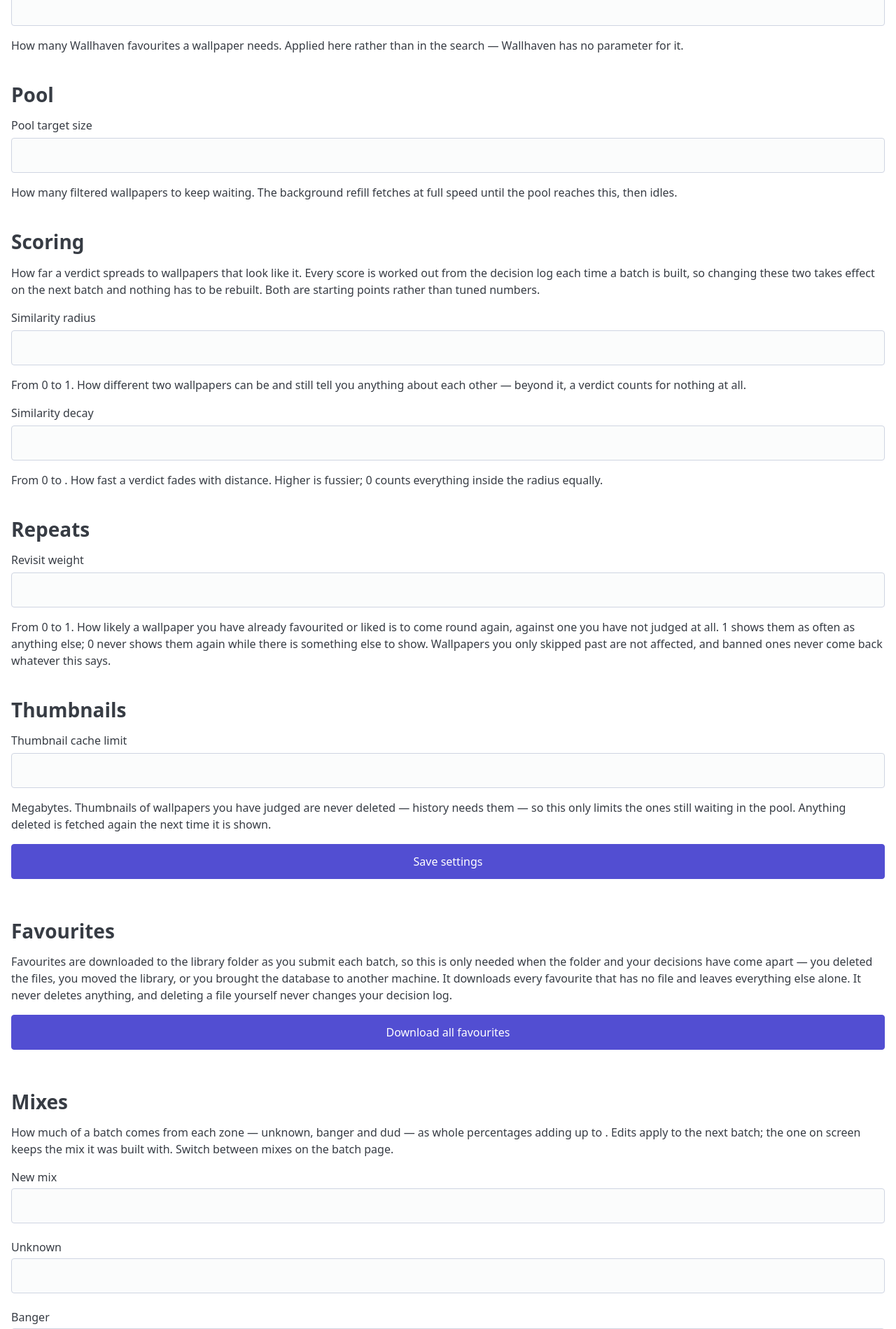
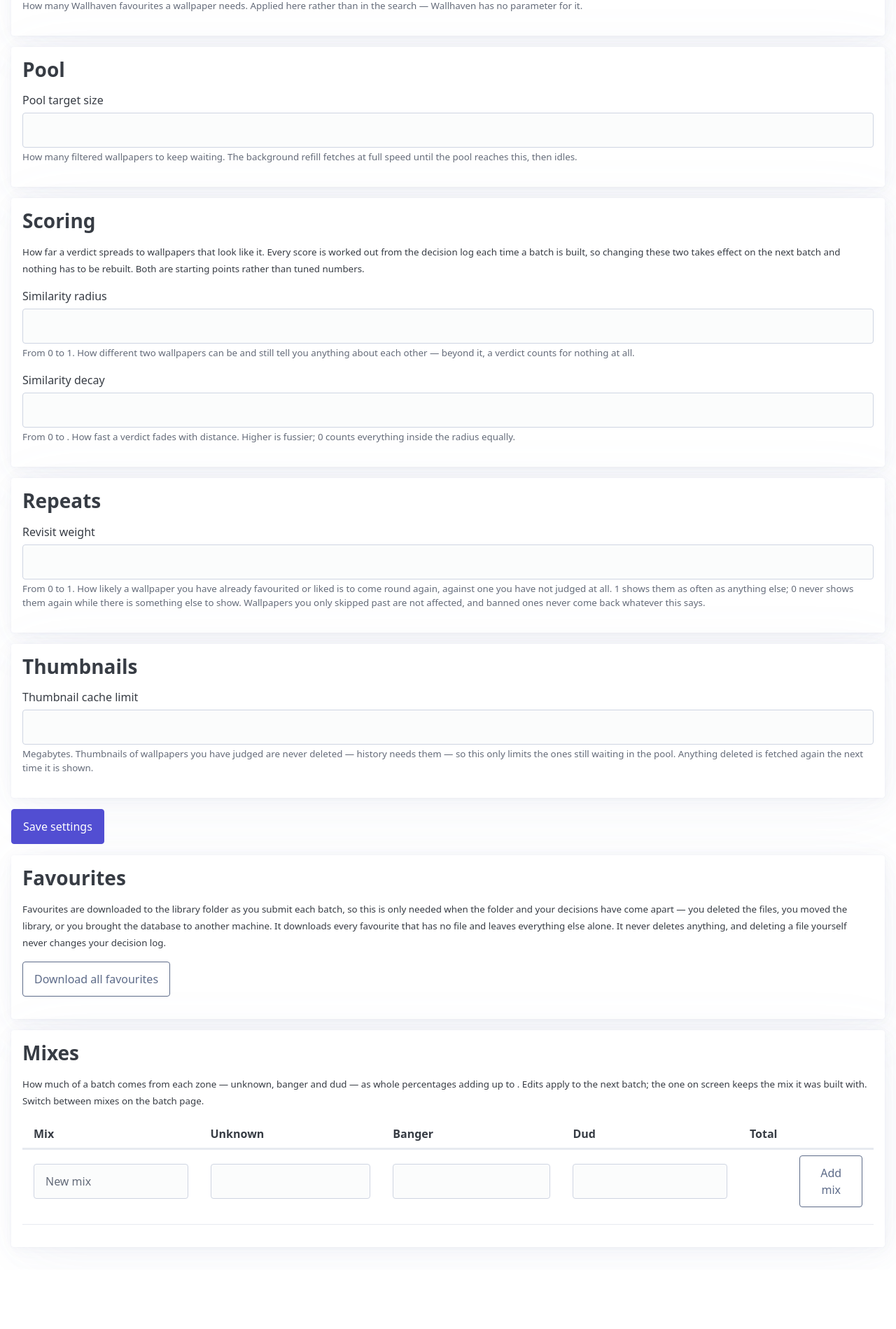
Before and after one commit to CJohnsonPeart25/wallpapi, a FastAPI app: page /settings in a window 1280 px wide. Shown: the part 1000-2899 px from the top of the page at 70% size. After the commit the page ends 2786 px from the top, so only its background shows below. Run offline with FastAPI, Linux system fonts and the light colour scheme; parts of the project's set-up code (start-up, migrations or seed data) failed here and were passed over; some libraries are stand-ins or nearby versions.

Commit message:
Put Settings on Pico articles and make the Mixes a table
One article per group, Pico's label, input and small hint, and no
classes but Pico's button variants. Saved and refused messages are plain
paragraphs, the refusal inside an article, wording unchanged; a refused
save still keeps what was typed. Save settings is the one primary
button, and it and the other submit buttons no longer stretch across
the page. Download all favourites and every Mix action are outline
secondary, and Delete takes the ban colour under the pointer.

The Mixes are a table, one Mix per row. A form cannot sit inside a tr,
so each row's forms are empty ones before the table carrying the name,
and every field and button in the row names its form. Each row carries
a small Alpine component that shows its running total and marks its
three numbers with aria-invalid when they do not come to 100; the Core
service still refuses such a Mix on the post.

```diff
--- a/src/wallpapi/web/static/base.css
+++ b/src/wallpapi/web/static/base.css
@@ -233,6 +233,31 @@ ul.batch > li {
   line-height: 1;
 }
 
+/* ---------- Settings: Pico's articles and forms; only the Mix table needs saying ---------- */
+
+/* A field in a table cell sits on the row's line: Pico gives every field a bottom margin for a form. */
+td > input,
+th > input {
+  margin-bottom: 0;
+}
+
+/* Pico stretches a submit button across its form, which on a page this wide is a bar, not a button; and
+   in a table cell two of them should sit side by side. */
+form > button[type="submit"],
+td > button {
+  width: auto;
+}
+
+td > button {
+  margin-bottom: 0;
+}
+
+/* Delete is the one Mix action that cannot be taken back, so it takes the ban colour under the pointer. */
+[data-mix-delete]:is(:hover, :focus-visible) {
+  border-color: var(--ban);
+  color: var(--ban);
+}
+
 /* ---------- the preview: Pico's overlay round a frame of our own ---------- */
 
 /*
--- a/src/wallpapi/web/templates/settings.html
+++ b/src/wallpapi/web/templates/settings.html
@@ -9,30 +9,34 @@
 
   The fields are rendered from whatever the form last carried rather than from storage, so a refused save
   comes back with what the user typed still in it.
+
+  Pico's own elements and nothing else: an <article> per group, a <label>, its <input> and a <small> hint
+  under it. The only classes are Pico's button variants — Save settings is the one primary button, and
+  every other action is outline secondary.
 #}
 {% block title %}wallpapi — settings{% endblock %}
-{# Body left at the indentation it had inside <main>, so this change is the shell and nothing
-   else; restyling it on Pico is #41. #}
 {% block main %}
   <h1>Settings</h1>
   {% if saved %}
-        <p class="saved">Settings saved.</p>
+    <p>Settings saved.</p>
   {% endif %}
   {% if deleted %}
-        <p class="saved">Mix deleted.</p>
+    <p>Mix deleted.</p>
   {% endif %}
   {# All three counts, always, three zeroes included: a page that came back looking untouched would
      read as a button that did nothing rather than as a library that was already complete. #}
   {% if download and download.downloaded %}
-        <p class="saved">Favourites: {{ download.written }} downloaded,
+    <p>Favourites: {{ download.written }} downloaded,
       {{ download.skipped }} already there, {{ download.failed }} failed.
       {% if download.failed %}Press the button again to retry the ones that failed.{% endif %}</p>
   {% endif %}
   {% if refused %}
     {# The Core service's refusal reason, said in words. One branch per reason; the last branch is a
        fallback that names the reason rather than guessing, so a reason added later is visibly
-           unhandled instead of being described as something else. #}
-        <p class="refused">
+       unhandled instead of being described as something else. In an article so that it stands out
+       from the page it is about. #}
+    <article>
+      <p>
         {% if refused.reason.value == "batch_size_out_of_range" %}
           Batch size must be between {{ min_batch_size }} and {{ max_batch_size }}.
         {% elif refused.reason.value == "batch_size_not_a_number" %}
@@ -76,9 +80,11 @@
         {% endif %}
         Nothing was changed.
       </p>
+    </article>
   {% endif %}
   <form method="post" action="/settings">
-        <p>
+    {# The two settings that came before there were groups, so they have no heading of their own. #}
+    <article>
       <label for="batch_size">Batch size</label>
       <input
         type="number"
@@ -89,21 +95,19 @@
         step="1"
         value="{{ batch_size }}"
       />
-          <span class="hint">Wallpapers per batch, {{ min_batch_size }} to {{ max_batch_size }}. Applies
-            to the next batch — the one on screen keeps the size it was built with.</span>
-        </p>
-        <p>
+      <small>Wallpapers per batch, {{ min_batch_size }} to {{ max_batch_size }}. Applies to the next batch —
+        the one on screen keeps the size it was built with.</small>
       <label for="library_path">Library folder</label>
-          <input type="text" id="library_path" name="library_path" size="60" value="{{ library_path }}" />
-          <span class="hint">An absolute path. Favourites are downloaded here; the folder is created the
-            first time one is written.</span>
-        </p>
+      <input type="text" id="library_path" name="library_path" value="{{ library_path }}" />
+      <small>An absolute path. Favourites are downloaded here; the folder is created the first time one is
+        written.</small>
+    </article>
 
+    <article>
       <h2>Filters</h2>
-        <p class="hint">The hard rules a wallpaper must pass before it joins the pool. Changing them drops
-          undecided pool wallpapers that no longer pass; anything you have already judged stays, and so
-          does the batch on screen. Only safe-for-work wallpapers are ever fetched.</p>
-        <p>
+      <p><small>The hard rules a wallpaper must pass before it joins the pool. Changing them drops
+        undecided pool wallpapers that no longer pass; anything you have already judged stays, and so does
+        the batch on screen. Only safe-for-work wallpapers are ever fetched.</small></p>
       <label for="min_width">Minimum width</label>
       <input
         type="number"
@@ -114,9 +118,7 @@
         step="1"
         value="{{ min_width }}"
       />
-          <span class="hint">Pixels. A minimum, not an exact size — anything larger counts.</span>
-        </p>
-        <p>
+      <small>Pixels. A minimum, not an exact size — anything larger counts.</small>
       <label for="min_height">Minimum height</label>
       <input
         type="number"
@@ -127,29 +129,25 @@
         step="1"
         value="{{ min_height }}"
       />
-          <span class="hint">Pixels. Set either to 0 to stop filtering on that side.</span>
-        </p>
-        <p>
+      <small>Pixels. Set either to 0 to stop filtering on that side.</small>
       <label for="allowed_ratios">Allowed ratios</label>
+      <input type="text" id="allowed_ratios" name="allowed_ratios" value="{{ allowed_ratios }}" />
+      <small>Comma-separated, from {{ wallhaven_ratios }}.</small>
+      <label for="min_favourites">Minimum favourites</label>
       <input
-            type="text"
-            id="allowed_ratios"
-            name="allowed_ratios"
-            size="40"
-            value="{{ allowed_ratios }}"
+        type="number"
+        id="min_favourites"
+        name="min_favourites"
+        min="0"
+        step="1"
+        value="{{ min_favourites }}"
       />
-          <span class="hint">Comma-separated, from {{ wallhaven_ratios }}.</span>
-        </p>
-        <p>
-          <label for="min_favourites">Minimum favourites</label>
-          <input type="number" id="min_favourites" name="min_favourites" min="0" step="1"
-            value="{{ min_favourites }}" />
-          <span class="hint">How many Wallhaven favourites a wallpaper needs. Applied here rather than in
-            the search — Wallhaven has no parameter for it.</span>
-        </p>
+      <small>How many Wallhaven favourites a wallpaper needs. Applied here rather than in the search —
+        Wallhaven has no parameter for it.</small>
+    </article>
 
+    <article>
       <h2>Pool</h2>
-        <p>
       <label for="pool_target_size">Pool target size</label>
       <input
         type="number"
@@ -160,15 +158,15 @@
         step="1"
         value="{{ pool_target_size }}"
       />
-          <span class="hint">How many filtered wallpapers to keep waiting. The background refill fetches at
-            full speed until the pool reaches this, then idles.</span>
-        </p>
+      <small>How many filtered wallpapers to keep waiting. The background refill fetches at full speed until
+        the pool reaches this, then idles.</small>
+    </article>
 
+    <article>
       <h2>Scoring</h2>
-        <p class="hint">How far a verdict spreads to wallpapers that look like it. Every score is worked out
-          from the decision log each time a batch is built, so changing these two takes effect on the next
-          batch and nothing has to be rebuilt. Both are starting points rather than tuned numbers.</p>
-        <p>
+      <p><small>How far a verdict spreads to wallpapers that look like it. Every score is worked out from the
+        decision log each time a batch is built, so changing these two takes effect on the next batch and
+        nothing has to be rebuilt. Both are starting points rather than tuned numbers.</small></p>
       <label for="similarity_radius">Similarity radius</label>
       <input
         type="number"
@@ -179,10 +177,8 @@
         step="0.01"
         value="{{ similarity_radius }}"
       />
-          <span class="hint">From 0 to 1. How different two wallpapers can be and still tell you anything
-            about each other — beyond it, a verdict counts for nothing at all.</span>
-        </p>
-        <p>
+      <small>From 0 to 1. How different two wallpapers can be and still tell you anything about each other —
+        beyond it, a verdict counts for nothing at all.</small>
       <label for="similarity_decay">Similarity decay</label>
       <input
         type="number"
@@ -193,11 +189,12 @@
         step="0.1"
         value="{{ similarity_decay }}"
       />
-          <span class="hint">From 0 to {{ max_similarity_decay }}. How fast a verdict fades with distance.
-            Higher is fussier; 0 counts everything inside the radius equally.</span>
-        </p>
+      <small>From 0 to {{ max_similarity_decay }}. How fast a verdict fades with distance. Higher is fussier;
+        0 counts everything inside the radius equally.</small>
+    </article>
+
+    <article>
       <h2>Repeats</h2>
-        <p>
       <label for="revisit_weight">Revisit weight</label>
       <input
         type="number"
@@ -208,21 +205,27 @@
         step="0.05"
         value="{{ revisit_weight }}"
       />
-          <span class="hint">From 0 to 1. How likely a wallpaper you have already favourited or liked is
-            to come round again, against one you have not judged at all. 1 shows them as often as anything
-            else; 0 never shows them again while there is something else to show. Wallpapers you only
-            skipped past are not affected, and banned ones never come back whatever this says.</span>
-        </p>
+      <small>From 0 to 1. How likely a wallpaper you have already favourited or liked is to come round again,
+        against one you have not judged at all. 1 shows them as often as anything else; 0 never shows them
+        again while there is something else to show. Wallpapers you only skipped past are not affected, and
+        banned ones never come back whatever this says.</small>
+    </article>
 
+    <article>
       <h2>Thumbnails</h2>
-        <p>
       <label for="thumbnail_cache_max_mb">Thumbnail cache limit</label>
-          <input type="number" id="thumbnail_cache_max_mb" name="thumbnail_cache_max_mb" min="0" step="1"
-            value="{{ thumbnail_cache_max_mb }}" />
-          <span class="hint">Megabytes. Thumbnails of wallpapers you have judged are never deleted —
-            history needs them — so this only limits the ones still waiting in the pool. Anything deleted
-            is fetched again the next time it is shown.</span>
-        </p>
+      <input
+        type="number"
+        id="thumbnail_cache_max_mb"
+        name="thumbnail_cache_max_mb"
+        min="0"
+        step="1"
+        value="{{ thumbnail_cache_max_mb }}"
+      />
+      <small>Megabytes. Thumbnails of wallpapers you have judged are never deleted — history needs them — so
+        this only limits the ones still waiting in the pool. Anything deleted is fetched again the next time
+        it is shown.</small>
+    </article>
     <button type="submit">Save settings</button>
   </form>
 
@@ -234,20 +237,26 @@
     One way only. There is no button anywhere that empties the library: files leave it when a
     favourite is replaced, and never because the folder and the log were compared.
   #}
+  <article>
     <h2>Favourites</h2>
-      <p class="hint">Favourites are downloaded to the library folder as you submit each batch, so this is
-        only needed when the folder and your decisions have come apart — you deleted the files, you moved
-        the library, or you brought the database to another machine. It downloads every favourite that has
-        no file and leaves everything else alone. It never deletes anything, and deleting a file yourself
-        never changes your decision log.</p>
-      <form method="post" action="/settings/library/download" class="library-download">
-        <button type="submit" data-download-favourites>Download all favourites</button>
+    <p><small>Favourites are downloaded to the library folder as you submit each batch, so this is only
+      needed when the folder and your decisions have come apart — you deleted the files, you moved the
+      library, or you brought the database to another machine. It downloads every favourite that has no
+      file and leaves everything else alone. It never deletes anything, and deleting a file yourself never
+      changes your decision log.</small></p>
+    <form method="post" action="/settings/library/download">
+      <button type="submit" class="outline secondary" data-download-favourites>Download all favourites</button>
     </form>
+  </article>
 
   {#
-        Mixes (#12). Outside the settings form and not inside it: each row is a form of its own, HTML
-        does not nest forms, and a mix row posts four fields under names every other row posts too — so
-        one big form would send three copies of "unknown" and the server would have to guess.
+    Mixes (#12). Outside the settings form and not inside it: each row posts four fields under names
+    every other row posts too — so one big form would send three copies of "unknown" and the server
+    would have to guess.
+
+    A table, one Mix per row. HTML allows no <form> inside a <tr> — a browser moves it out, and the
+    inputs are left posting nothing — so each row's forms are empty ones before the table, carrying only
+    the name, and every field and button in the row names its form with `form=`.
 
     Editing and adding post to the same route. A mix is saved under its name, and whether one was
     already there is not a question worth asking the user; that also means there is no rename —
@@ -257,53 +266,129 @@
     service makes anyway, and a page that offers a button which cannot work is a page telling the
     user something untrue — the same reason history renders no clear control on a row with nothing
     to clear.
+
+    Each row adds itself up as it is typed into, and marks its three numbers when they do not come to
+    the total: an Alpine component on the row. It is only a hint before the post — the Core service is
+    still what refuses a Mix that does not add up. A row left entirely blank, as the add row starts, is
+    not marked; nothing has been got wrong yet.
   #}
+  {% set running_total %}{
+      sum: 0,
+      blank: true,
+      get off() { return !this.blank && this.sum !== {{ mix_total }}; },
+      count() {
+        const values = [this.$refs.unknown.value, this.$refs.banger.value, this.$refs.dud.value];
+        this.blank = values.every(function (value) { return value.trim() === ''; });
+        this.sum = values.reduce(function (sum, value) { return sum + Number(value); }, 0);
+      },
+    }{% endset %}
+  <article>
     <h2>Mixes</h2>
-      <p class="hint">How much of a batch comes from each zone — unknown, banger and dud — as whole
-        percentages adding up to {{ mix_total }}. Edits apply to the next batch; the one on screen keeps
-        the mix it was built with. Switch between mixes on the batch page.</p>
+    <p><small>How much of a batch comes from each zone — unknown, banger and dud — as whole percentages
+      adding up to {{ mix_total }}. Edits apply to the next batch; the one on screen keeps the mix it was
+      built with. Switch between mixes on the batch page.</small></p>
     {% for row in mix_rows %}
-        <form method="post" action="/settings/mixes" class="mix-row" data-mix-row="{{ row.name }}">
+      <form method="post" action="/settings/mixes" id="mix-{{ loop.index }}">
         <input type="hidden" name="name" value="{{ row.name }}" />
-          <strong{% if row.active %} data-mix-active="{{ row.name }}"{% endif %}>{{ row.name }}</strong>
-          {% if row.active %}<span class="hint">active — the next batch is built from this one</span>{% endif %}
-          <label>Unknown
-            <input type="number" name="unknown" min="0" max="{{ mix_total }}" step="1"
-              value="{{ row.unknown }}" />
-          </label>
-          <label>Banger
-            <input type="number" name="banger" min="0" max="{{ mix_total }}" step="1"
-              value="{{ row.banger }}" />
-          </label>
-          <label>Dud
-            <input type="number" name="dud" min="0" max="{{ mix_total }}" step="1" value="{{ row.dud }}" />
-          </label>
-          <button type="submit">Save {{ row.name }}</button>
       </form>
       {% if row.deletable %}
-          <form method="post" action="/settings/mixes/delete" class="mix-delete">
+        <form method="post" action="/settings/mixes/delete" id="mix-{{ loop.index }}-delete">
           <input type="hidden" name="name" value="{{ row.name }}" />
-            <button type="submit" data-mix-delete="{{ row.name }}">Delete {{ row.name }}</button>
         </form>
       {% endif %}
     {% endfor %}
-      <form method="post" action="/settings/mixes" class="mix-row" data-mix-new>
-        <label>New mix
-          <input type="text" name="name" size="24" maxlength="{{ max_mix_name_length }}"
-            value="{{ new_mix.name }}" />
-        </label>
-        <label>Unknown
-          <input type="number" name="unknown" min="0" max="{{ mix_total }}" step="1"
-            value="{{ new_mix.unknown }}" />
-        </label>
-        <label>Banger
-          <input type="number" name="banger" min="0" max="{{ mix_total }}" step="1"
-            value="{{ new_mix.banger }}" />
-        </label>
-        <label>Dud
-          <input type="number" name="dud" min="0" max="{{ mix_total }}" step="1"
-            value="{{ new_mix.dud }}" />
-        </label>
-        <button type="submit">Add mix</button>
-      </form>
+    <form method="post" action="/settings/mixes" id="mix-new"></form>
+    <table>
+      <thead>
+        <tr>
+          <th scope="col">Mix</th>
+          <th scope="col">Unknown</th>
+          <th scope="col">Banger</th>
+          <th scope="col">Dud</th>
+          <th scope="col">Total</th>
+          <th scope="col"></th>
+        </tr>
+      </thead>
+      <tbody>
+        {% for row in mix_rows %}
+          {% set form = "mix-" ~ loop.index %}
+          <tr
+            data-mix-row="{{ row.name }}"
+            x-data="{{ running_total }}"
+            x-init="$nextTick(function () { count(); })"
+            x-on:input="count()"
+          >
+            <th scope="row">
+              <strong{% if row.active %} data-mix-active="{{ row.name }}"{% endif %}>{{ row.name }}</strong>
+              {% if row.active %}<br /><small>active — the next batch is built from this one</small>{% endif %}
+            </th>
+            {% for field in ["unknown", "banger", "dud"] %}
+              <td>
+                <input
+                  type="number"
+                  form="{{ form }}"
+                  name="{{ field }}"
+                  aria-label="{{ field | capitalize }}"
+                  min="0"
+                  max="{{ mix_total }}"
+                  step="1"
+                  value="{{ row[field] }}"
+                  x-ref="{{ field }}"
+                  x-bind:aria-invalid="off ? 'true' : null"
+                />
+              </td>
+            {% endfor %}
+            <td><output x-text="blank ? '' : sum + ' / {{ mix_total }}'"></output></td>
+            <td>
+              <button type="submit" class="outline secondary" form="{{ form }}">Save {{ row.name }}</button>
+              {% if row.deletable %}
+                <button
+                  type="submit"
+                  class="outline secondary"
+                  form="{{ form }}-delete"
+                  data-mix-delete="{{ row.name }}"
+                >Delete {{ row.name }}</button>
+              {% endif %}
+            </td>
+          </tr>
+        {% endfor %}
+        <tr
+          data-mix-new
+          x-data="{{ running_total }}"
+          x-init="$nextTick(function () { count(); })"
+          x-on:input="count()"
+        >
+          <th scope="row">
+            <input
+              type="text"
+              form="mix-new"
+              name="name"
+              aria-label="New mix"
+              placeholder="New mix"
+              maxlength="{{ max_mix_name_length }}"
+              value="{{ new_mix.name }}"
+            />
+          </th>
+          {% for field in ["unknown", "banger", "dud"] %}
+            <td>
+              <input
+                type="number"
+                form="mix-new"
+                name="{{ field }}"
+                aria-label="{{ field | capitalize }}"
+                min="0"
+                max="{{ mix_total }}"
+                step="1"
+                value="{{ new_mix[field] }}"
+                x-ref="{{ field }}"
+                x-bind:aria-invalid="off ? 'true' : null"
+              />
+            </td>
+          {% endfor %}
+          <td><output x-text="blank ? '' : sum + ' / {{ mix_total }}'"></output></td>
+          <td><button type="submit" class="outline secondary" form="mix-new">Add mix</button></td>
+        </tr>
+      </tbody>
+    </table>
+  </article>
 {% endblock %}
```
Also changed, not shown: tests/test_web_mix_editing.py (+1 -1 lines), tests/test_web_settings.py (+129 -0 lines). Lines whose indentation alone changed are shown as unchanged.
